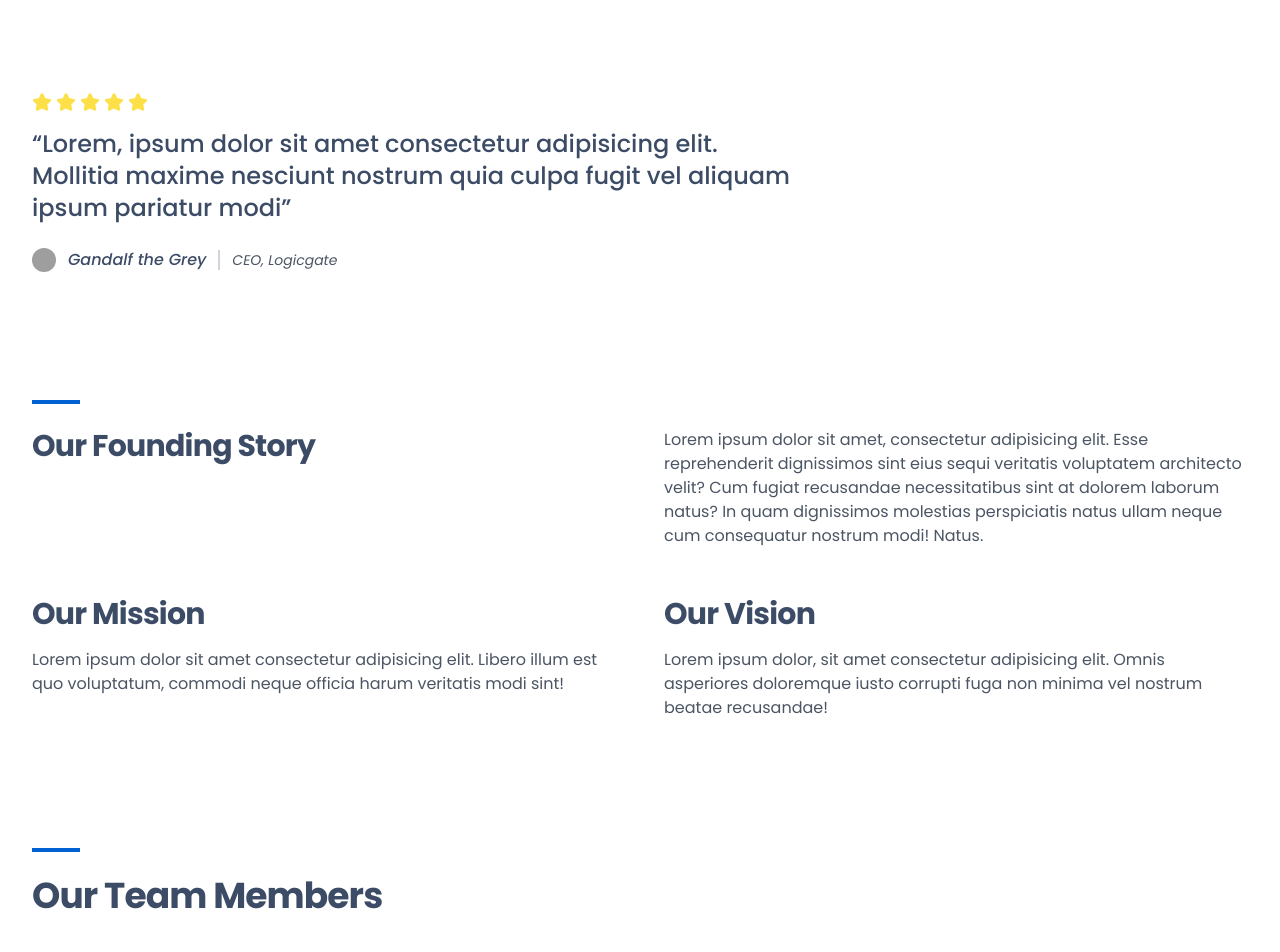
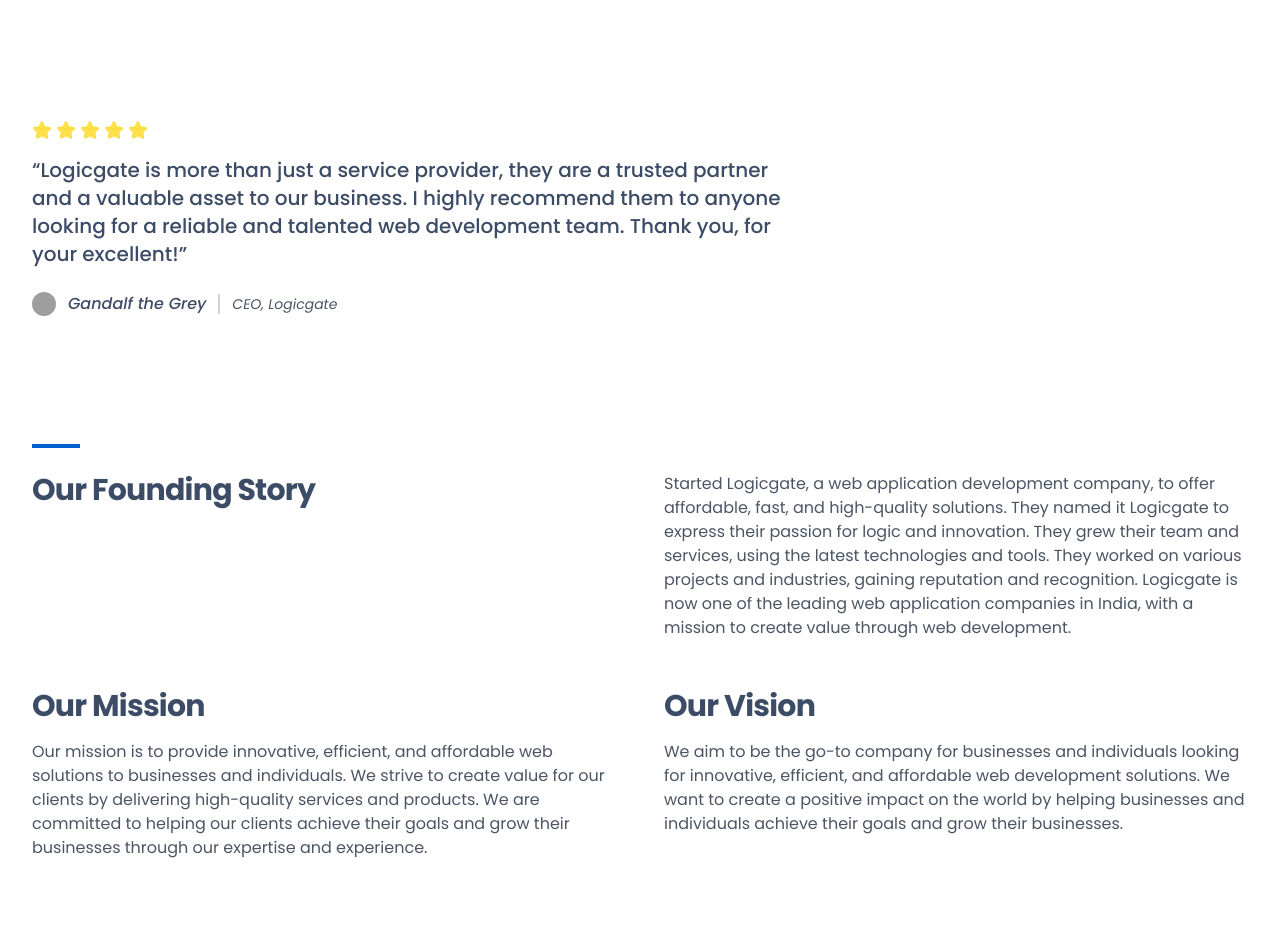
Before and after one commit to harshnetmagnetic/Logicgate, a React (Vite) app: page /company in a window 1280 px wide. Shown: the part 780-1732 px from the top of the page. Built offline with nearby package versions, Linux system fonts and the light colour scheme; grey boxes are pictures that could not be loaded.

Commit message:
Updating

```diff
--- a/src/components/CallToActionSection.jsx
+++ b/src/components/CallToActionSection.jsx
@@ -18,7 +18,7 @@ function CallToActionSection() {
           </p>
           <div className="flex flex-col sm:flex-row sm:space-y-0 sm:space-x-4">
             <Link
-              to="#"
+              to="/contact"
               className="rounded-full bg-primary border border-transparent px-6 py-3  text-md font-semibold text-white shadow-sm hover:border-primary hover:bg-transparent hover:text-primary focus-visible:outline focus-visible:outline-2 focus-visible:outline-offset-2 focus-visible:outline-primary transition ease-in-out duration-150 active:scale-95"
             >
               Get In Touch
--- a/src/components/Footer.jsx
+++ b/src/components/Footer.jsx
@@ -18,14 +18,14 @@ function Footer() {
           </Link>
           <span className="block text-xs sm:text-center mt-4">
             © 2024{" "}
-            <Link to="https://logicgate.com/" className="hover:underline">
+            <Link to="https://ailogicgate.com/" className="hover:underline">
               Ailogicgate
             </Link>
             . All Rights Reserved.
           </span>
           <div className="flex gap-4 items-center">
             <Link
-              to="#"
+              to="https://www.linkedin.com/company/ai-tech-logicgate/"
               className="bg-gray-100 flex items-center justify-center w-10 h-10 rounded-full hover:bg-primary hover:text-white transition-all duration-150"
               target="_blank"
               rel="noreferrer"
@@ -33,7 +33,7 @@ function Footer() {
               <RiLinkedinFill className="w-6 h-6" />
             </Link>
             <Link
-              to="mailto:info@ailogicgate.com "
+              to="mailto:info@ailogicgate.com"
               className="bg-gray-100 flex items-center justify-center w-10 h-10 rounded-full hover:bg-primary hover:text-white transition-all duration-150"
               target="_blank"
               rel="noreferrer"
--- a/src/components/Header/Header.jsx
+++ b/src/components/Header/Header.jsx
@@ -108,7 +108,7 @@ function Header() {
                 </div>
                 <div className="py-6">
                   <Link
-                    to="#"
+                    to="/contact"
                     className="-mx-3 flex gap-2 justify-between items-center rounded-lg px-3 py-2.5 text-base font-semibold leading-7 bg-gray-50 text-primary"
                   >
                     <span>Get In Touch</span>
--- a/src/pages/company/CompanyInfo.jsx
+++ b/src/pages/company/CompanyInfo.jsx
@@ -17,9 +17,10 @@ function CompanyInfo() {
                 Welcome to Logicgate
               </h2>
               <p className="max-w-3xl text-lg">
-                Lorem ipsum dolor sit amet consectetur adipisicing elit. Tenetur
-                officiis porro quas magnam ullam corporis earum beatae atque
-                aliquam iste.
+                The leading provider of innovative solutions for your business
+                needs. Whether you need a stunning applications, a user-friendly
+                app, or a reliable support team, we have the expertise and
+                experience to deliver.
               </p>
             </div>
 
--- a/src/pages/company/CompanyPage.jsx
+++ b/src/pages/company/CompanyPage.jsx
@@ -1,4 +1,4 @@
-import Team from "./Team";
+// import Team from "./Team";
 import Story from "./Story";
 import Quote from "./Quote";
 import CompanyInfo from "./CompanyInfo";
@@ -9,7 +9,7 @@ function CompanyPage() {
       <CompanyInfo />
       <Quote />
       <Story />
-      <Team />
+      {/* <Team /> */}
     </section>
   );
 }
--- a/src/pages/company/Quote.jsx
+++ b/src/pages/company/Quote.jsx
@@ -50,10 +50,11 @@ function Quote() {
           </svg>
         </div>
         <blockquote>
-          <p className="text-2xl font-medium">
-            “Lorem, ipsum dolor sit amet consectetur adipisicing elit. Mollitia
-            maxime nesciunt nostrum quia culpa fugit vel aliquam ipsum pariatur
-            modi”
+          <p className="text-xl font-medium">
+            “Logicgate is more than just a service provider, they are a trusted
+            partner and a valuable asset to our business. I highly recommend
+            them to anyone looking for a reliable and talented web development
+            team. Thank you, for your excellent!”
           </p>
         </blockquote>
         <figcaption className="flex items-center mt-6 space-x-3 rtl:space-x-reverse">
--- a/src/pages/company/Story.jsx
+++ b/src/pages/company/Story.jsx
@@ -16,12 +16,14 @@ function Story() {
             </div>
             <div>
               <p className=" text-gray-600 ">
-                Lorem ipsum dolor sit amet, consectetur adipisicing elit. Esse
-                reprehenderit dignissimos sint eius sequi veritatis voluptatem
-                architecto velit? Cum fugiat recusandae necessitatibus sint at
-                dolorem laborum natus? In quam dignissimos molestias
-                perspiciatis natus ullam neque cum consequatur nostrum modi!
-                Natus.
+                Started Logicgate, a web application development company, to
+                offer affordable, fast, and high-quality solutions. They named
+                it Logicgate to express their passion for logic and innovation.
+                They grew their team and services, using the latest technologies
+                and tools. They worked on various projects and industries,
+                gaining reputation and recognition. Logicgate is now one of the
+                leading web application companies in India, with a mission to
+                create value through web development.
               </p>
             </div>
             {/* End Col */}
@@ -30,9 +32,12 @@ function Story() {
                 Our Mission
               </h2>
               <p className="mt-4 text-gray-600 ">
-                Lorem ipsum dolor sit amet consectetur adipisicing elit. Libero
-                illum est quo voluptatum, commodi neque officia harum veritatis
-                modi sint!
+                Our mission is to provide innovative, efficient, and affordable
+                web solutions to businesses and individuals. We strive to create
+                value for our clients by delivering high-quality services and
+                products. We are committed to helping our clients achieve their
+                goals and grow their businesses through our expertise and
+                experience.
               </p>
             </div>
             {/* End Col */}
@@ -42,9 +47,11 @@ function Story() {
               </h2>
 
               <p className=" text-gray-600 ">
-                Lorem ipsum dolor, sit amet consectetur adipisicing elit. Omnis
-                asperiores doloremque iusto corrupti fuga non minima vel nostrum
-                beatae recusandae!
+                We aim to be the go-to company for businesses and individuals
+                looking for innovative, efficient, and affordable web
+                development solutions. We want to create a positive impact on
+                the world by helping businesses and individuals achieve their
+                goals and grow their businesses.
               </p>
             </div>
 
--- a/src/pages/home/Hero.jsx
+++ b/src/pages/home/Hero.jsx
@@ -20,13 +20,13 @@ export default function Hero() {
           </p>
           <div className="flex items-center justify-center gap-x-6">
             <Link
-              to="#"
+              to="/contact"
               className="rounded-full bg-primary border border-transparent px-6 py-3  text-md font-semibold text-white shadow-sm hover:border-primary hover:bg-transparent hover:text-primary focus-visible:outline focus-visible:outline-2 focus-visible:outline-offset-2 focus-visible:outline-primary transition ease-in-out duration-150 active:scale-95"
             >
               Get In Touch
             </Link>
             <Link
-              to="#"
+              to="/company"
               className="text-sm font-semibold leading-6 group flex gap-2 hover:text-primary transition ease-in-out duration-150"
             >
               Know more{" "}
```
Also changed, not shown: src/pages/contact/ContactInfo.jsx (+5 -18 lines).
